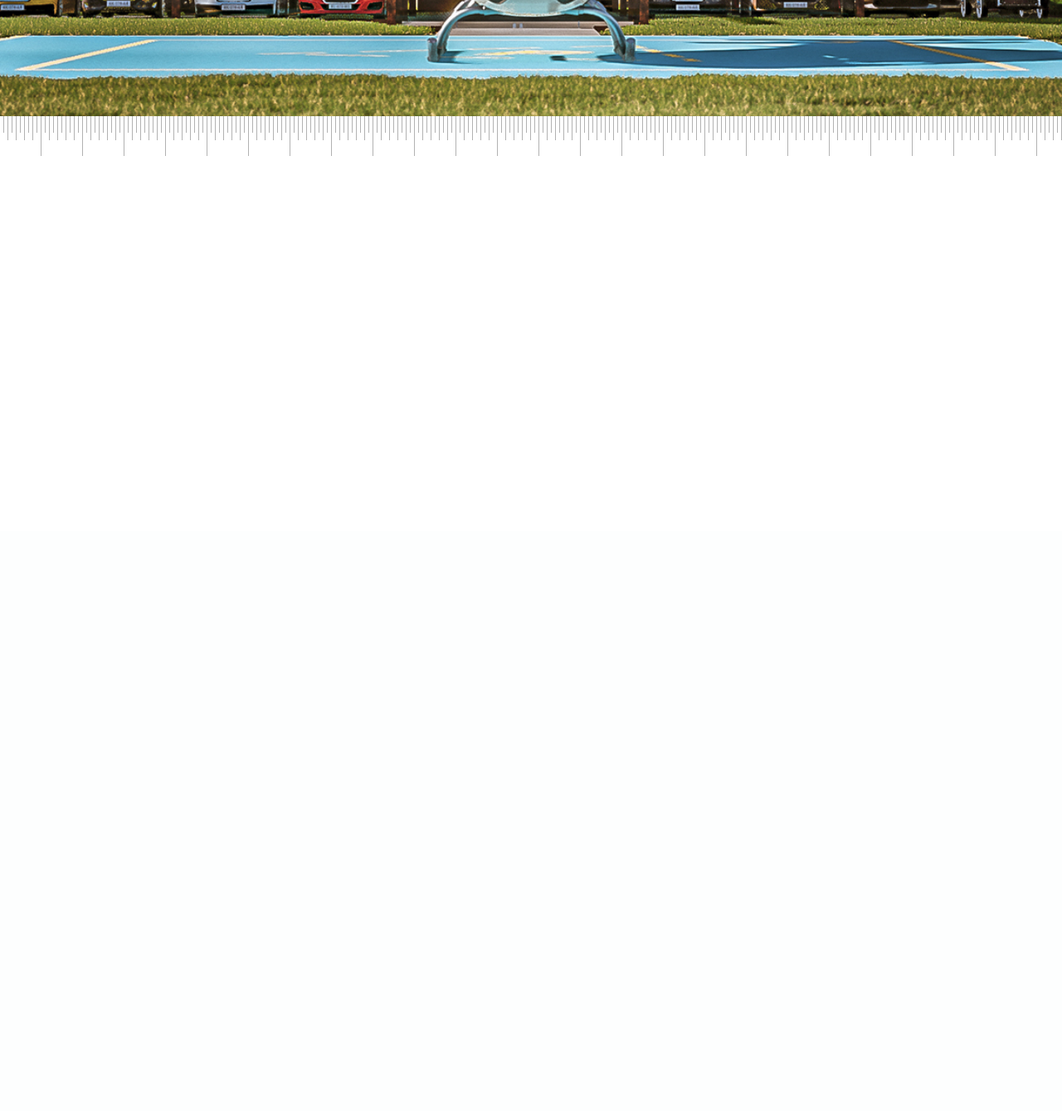
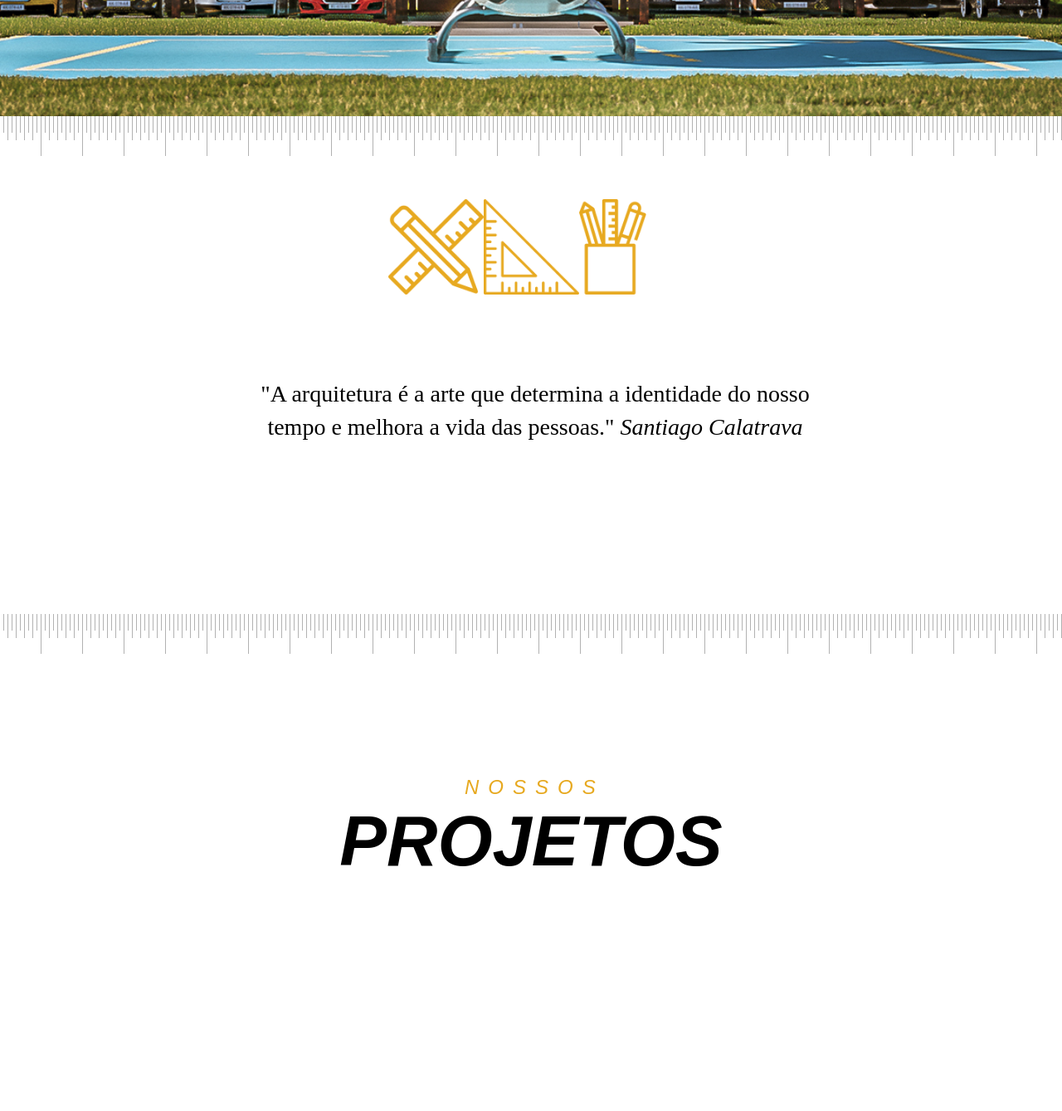
Before and after one commit to dudaaraujo270/senai_web_turma_a, a PHP site: page / in a window 1280 px wide. Shown: the part 595-1934 px from the top of the page at 83% size. Before the commit the page ends 783 px from the top, so only its background shows below. Run offline with PHP 8.4, Linux system fonts and the light colour scheme.

Commit message:
06/09 - Execução do menu 3

```diff
--- a/Ex_parallelo/css/style.css
+++ b/Ex_parallelo/css/style.css
@@ -92,7 +92,77 @@ section{
     width: 100%;
     height: 500px;
     background-repeat: repeat-x;
+    padding-top: 100px;
 }
+.icons{
+    height: 120px;
+    width: 345px;
+    margin: 0 auto;
+    display: flex;
+    flex-direction: row;
+ }
+ .icons .icon img{
+    width: 115px;
+ }
+.txt{
+    height: 100px;
+    width: 100%;
+}
+.txt{
+    width: 850px;
+    margin: 0 auto;
+}
+.txt h6{
+    font-family: "Roboto Slab", serif; /** Carregar a fonte do Google Fontes*/
+    font-size: 28px;
+    font-weight: 300;
+    width: 80%;
+    display: inline-block;
+    line-height: 40px;
+    text-align: center;
+    margin: 0;
+    margin-left: 90px;
+    margin-top: 95px;
+}
+.nosso{
+    height: 30px;
+    width: 100%;
+}
+.nosso{
+    width: 160px;
+    margin: 0 auto;
+}
+
+.nosso h6{
+    font-weight: 300;
+    font-size: 24px;
+    font-family: 'Montserrat', sans-serif;
+    margin: 0;
+    margin-top: 95px;
+    color: #e7a920;
+    text-transform: uppercase;
+    letter-spacing: 11px;
+}
+.projetos{
+    height: 800px;
+    width: 100%;
+    margin: -14 auto;
+    text-align: center;
+}
+.projetos{
+    width: 800px;
+    margin: 0 auto;
+}
+.projetos h1{
+    font-weight: 700;
+    font-family: 'Montserrat', sans-serif;
+    font-size: 85px;
+    text-transform: uppercase;
+    color: #000;
+    margin: 0;
+    margin-top: 0;
+}
+
 
 /* ----------------- Início do estilo da página "trabalhos" --------------------- */
 /* Estilos aplicados ao elemento com o id "trabalhos" */
--- a/Ex_parallelo/index.html
+++ b/Ex_parallelo/index.html
@@ -56,6 +56,35 @@
             </nav>
         </header>
         <section>
+            <div class="icons">
+                <div class="icon">
+                    <img src="icones/school-material.png">
+                </div>
+                <div class="icon">
+                    <img src="icones/triangular-ruler.png">
+                </div>
+                <div class="icon">
+                    <img src="icones/stationery.png">
+                </div>
+            </div>
+            <div class="txt">
+             <h6>
+                "A arquitetura é a arte que determina a identidade do nosso tempo e melhora a vida das pessoas." <i>Santiago Calatrava</i>
+             </h6>
+            </div>
+        </section>
+
+        <section class="projeto">
+           <div class="nosso">
+            <h6>
+                <i>Nossos</i>
+            </h6>
+            </div>
+            <div class="projetos">
+                <h1>
+                    <i>Projetos</i>
+                </h1>
+            </div>
 
         </section>
     </body>
```
Also changed, not shown: Ex_parallelo/icones/school-material.png (added), Ex_parallelo/icones/stationery.png (added), Ex_parallelo/icones/triangular-ruler.png (added).
